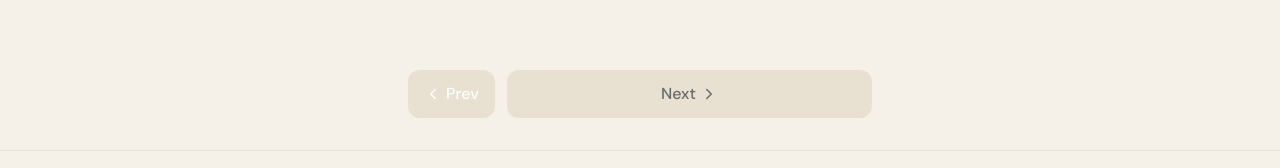
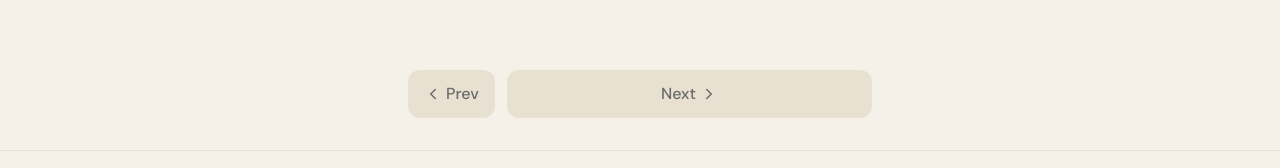
Before and after one commit to asihub/safepoint-ui, a React app: page /screening in a window 1280 px wide. Shown: the part 601-769 px from the top of the page. Built offline with nearby package versions, Linux system fonts and the light colour scheme; the HTML template or start-up script is replaced by a standard one.

Commit message:
SPUI-0064 minor style bugfix

```diff
--- a/src/pages/Screening.jsx
+++ b/src/pages/Screening.jsx
@@ -308,7 +308,7 @@ export default function Screening() {
           className="flex items-center gap-1 px-4 py-3 rounded-xl font-medium transition-all"
           style={{
             background: qIndex === 0 && aIndex === 0 ? 'var(--sand-dark)' : 'var(--sage-dark)',
-            color:      'var(--white)',
+            color:      qIndex === 0 && aIndex === 0 ? 'var(--muted)' : 'var(--white)',
             border:     'none',
           }}>
           <ChevronLeft size={18} /> {t('prev')}
```
